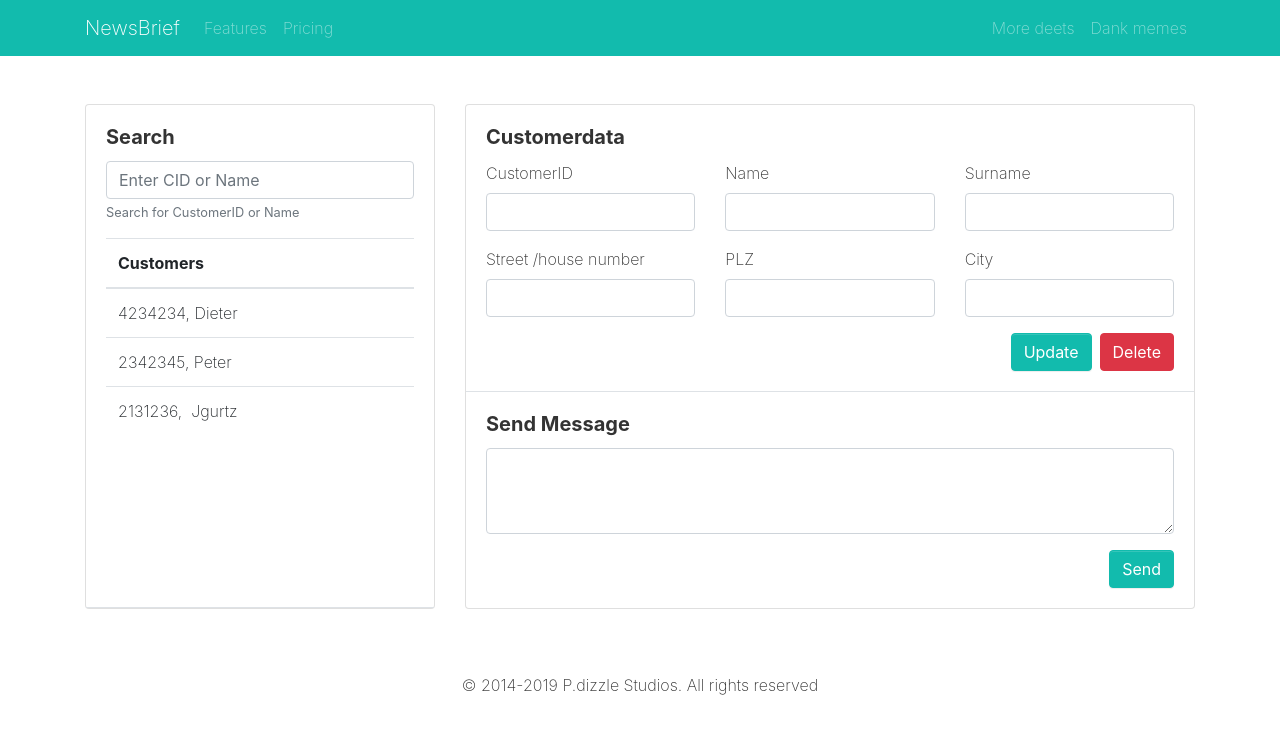
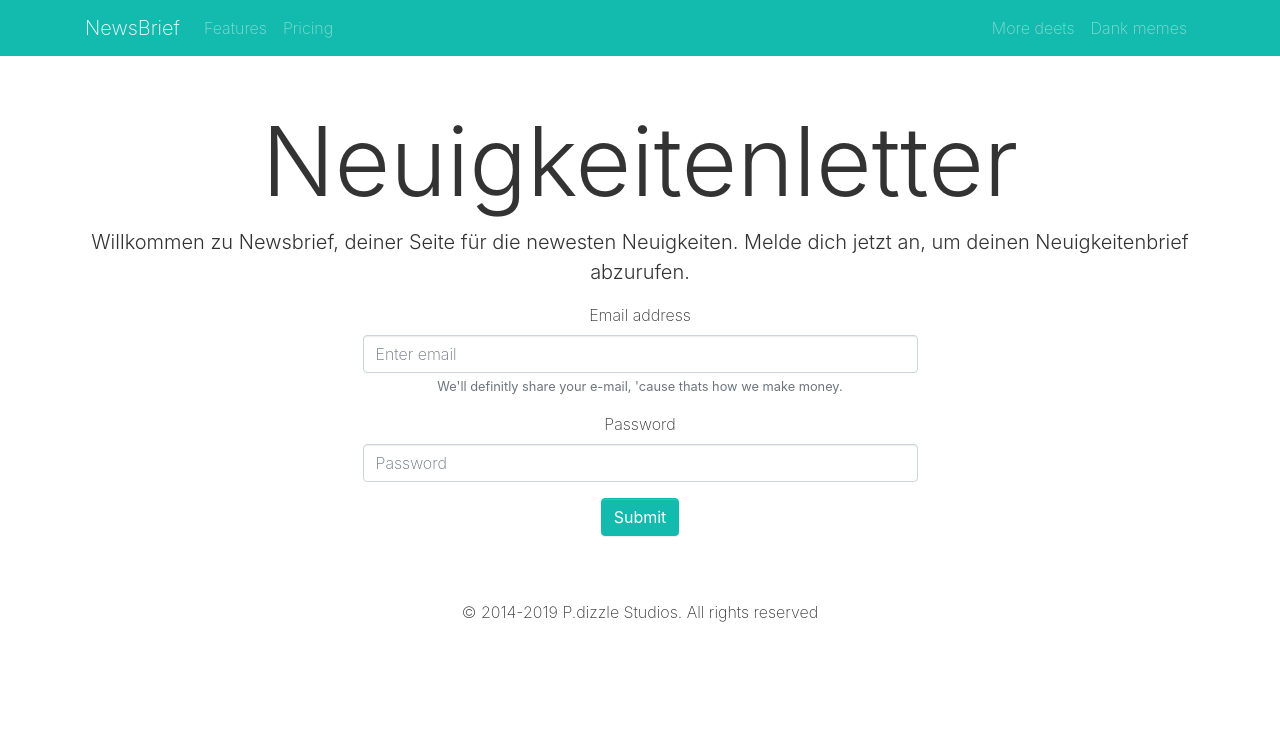
Before and after one commit to BenVae/NewsBrief, a React (Create React App) app: page / in a window 1280 px wide. Shown: the top 734 px of the page. Built offline with nearby package versions, Linux system fonts and the light colour scheme.

Commit message:
- renamed component to FetchNewsletter - added a component Landing

```diff
--- a/src/App.css
+++ b/src/App.css
@@ -133,3 +133,151 @@ body {
   border-top-right-radius: 0.25rem;
   border-bottom-right-radius: 0.25rem;
   border-bottom-left-radius: 0; }
+
+.form-control {
+  display: block;
+  width: 100%;
+  height: calc(1.5em + 0.75rem + 2px);
+  padding: 0.375rem 0.75rem;
+  font-size: 1rem;
+  font-weight: 200;
+  line-height: 1.5;
+  color: #495057;
+  background-color: #fff;
+  background-clip: padding-box;
+  border: 1px solid #ced4da;
+  border-radius: 0.25rem;
+  box-shadow: inset 0 1px 1px rgba(0, 0, 0, 0.075);
+  transition: border-color 0.15s ease-in-out, box-shadow 0.15s ease-in-out; }
+@media (prefers-reduced-motion: reduce) {
+  .form-control {
+    transition: none; } }
+.form-control::-ms-expand {
+  background-color: transparent;
+  border: 0; }
+.form-control:focus {
+  color: #495057;
+  background-color: #fff;
+  border-color: #5defe3;
+  outline: 0;
+  box-shadow: inset 0 1px 1px rgba(0, 0, 0, 0.075), 0 0 0 0.2rem rgba(18, 187, 173, 0.25); }
+.form-control:-ms-input-placeholder {
+  color: #6c757d;
+  opacity: 1; }
+.form-control::placeholder {
+  color: #6c757d;
+  opacity: 1; }
+.form-control:disabled, .form-control[readonly] {
+  background-color: #e9ecef;
+  opacity: 1; }
+
+select.form-control:focus::-ms-value {
+  color: #495057;
+  background-color: #fff; }
+
+.form-control-file,
+.form-control-range {
+  display: block;
+  width: 100%; }
+
+.col-form-label {
+  padding-top: calc(0.375rem + 1px);
+  padding-bottom: calc(0.375rem + 1px);
+  margin-bottom: 0;
+  font-size: inherit;
+  line-height: 1.5; }
+
+.col-form-label-lg {
+  padding-top: calc(0.5rem + 1px);
+  padding-bottom: calc(0.5rem + 1px);
+  font-size: 1.25rem;
+  line-height: 1.5; }
+
+.col-form-label-sm {
+  padding-top: calc(0.25rem + 1px);
+  padding-bottom: calc(0.25rem + 1px);
+  font-size: 0.875rem;
+  line-height: 1.5; }
+
+.form-control-plaintext {
+  display: block;
+  width: 100%;
+  padding-top: 0.375rem;
+  padding-bottom: 0.375rem;
+  margin-bottom: 0;
+  line-height: 1.5;
+  color: #333;
+  background-color: transparent;
+  border: solid transparent;
+  border-width: 1px 0; }
+.form-control-plaintext.form-control-sm, .form-control-plaintext.form-control-lg {
+  padding-right: 0;
+  padding-left: 0; }
+
+.form-control-sm {
+  height: calc(1.5em + 0.5rem + 2px);
+  padding: 0.25rem 0.5rem;
+  font-size: 0.875rem;
+  line-height: 1.5;
+  border-radius: 0.2rem; }
+
+.form-control-lg {
+  height: calc(1.5em + 1rem + 2px);
+  padding: 0.5rem 1rem;
+  font-size: 1.25rem;
+  line-height: 1.5;
+  border-radius: 0.3rem; }
+
+select.form-control[size], select.form-control[multiple] {
+  height: auto; }
+
+textarea.form-control {
+  height: auto; }
+
+.form-group {
+  margin-bottom: 1rem;
+}
+
+.form-text {
+  display: block;
+  margin-top: 0.25rem; }
+
+.form-row {
+  display: -ms-flexbox;
+  display: flex;
+  -ms-flex-wrap: wrap;
+  flex-wrap: wrap;
+  margin-right: -5px;
+  margin-left: -5px; }
+.form-row > .col,
+.form-row > [class*="col-"] {
+  padding-right: 5px;
+  padding-left: 5px; }
+
+.form-check {
+  position: relative;
+  display: block;
+  padding-left: 1.25rem; }
+
+.form-check-input {
+  position: absolute;
+  margin-top: 0.3rem;
+  margin-left: -1.25rem; }
+.form-check-input:disabled ~ .form-check-label {
+  color: #6c757d; }
+
+.form-check-label {
+  margin-bottom: 0; }
+
+.form-check-inline {
+  display: -ms-inline-flexbox;
+  display: inline-flex;
+  -ms-flex-align: center;
+  align-items: center;
+  padding-left: 0;
+  margin-right: 0.75rem; }
+.form-check-inline .form-check-input {
+  position: static;
+  margin-top: 0;
+  margin-right: 0.3125rem;
+  margin-left: 0; }
--- /dev/null
+++ b/src/components/index/Landing.js
@@ -0,0 +1,44 @@
+import React, {Component} from 'react';
+
+
+class Landing extends Component {
+    render() {
+        return (
+            <div className="py-5">
+                <div className="container">
+                    <div className="row">
+                        <div className="col-md-12">
+                            <h1 className="display-1 text-center">Neuigkeitenletter</h1>
+                            <div className="row">
+                                <div className="col-md-12">
+                                    <p className="lead text-center">Willkommen zu Newsbrief, deiner Seite für die
+                                        newesten Neuigkeiten.
+                                        Melde dich jetzt an, um deinen Neuigkeitenbrief abzurufen.</p>
+                                </div>
+                            </div>
+                            <div className="row">
+                                <div className="col-md-12 text-center">
+                                    <form className="">
+                                        <div className="form-group"><label>Email address</label>
+                                            <input type="email" className="form-control w-50 mx-auto" placeholder="Enter email" required="required">
+                                            </input>
+                                            <small className="form-text text-muted">We'll definitly share your e-mail, 'cause thats how we make money.</small>
+                                            </div>
+                                        <div className="form-group"><label>Password</label>
+                                            <input type="password" className="form-control w-50 mx-auto" placeholder="Password" required="required">
+                                            </input>
+                                        </div>
+                                        <button type="submit" className="btn btn-primary">Submit</button>
+                                    </form>
+                                </div>
+                            </div>
+                        </div>
+                    </div>
+                </div>
+            </div>
+        )
+    }
+}
+
+
+export default Landing;
--- a/src/components/newsletter/fetchNewsletter.js
+++ b/src/components/newsletter/FetchNewsletter.js
@@ -1,7 +1,7 @@
 import React, {Component} from 'react';
 
 
-class fetchNewsletter extends Component {
+class FetchNewsletter extends Component {
     render() {
         return (
             <div className="py-5">
@@ -54,4 +54,4 @@ class fetchNewsletter extends Component {
 }
 
 
-export default fetchNewsletter;
+export default FetchNewsletter;
--- a/src/components/route/Routes.js
+++ b/src/components/route/Routes.js
@@ -2,15 +2,17 @@ import React, { Component } from 'react';
 import App from '../../App';
 import Message from '../../components/message/Message'
 import { BrowserRouter, Route } from 'react-router-dom';
-import fetchNewsletter from "../newsletter/fetchNewsletter";
+import FetchNewsletter from "../newsletter/FetchNewsletter";
+import Landing from "../index/Landing";
 
 class Routes extends Component {
     render() {
         return (
             <BrowserRouter>
-            <Route path="/" exact component={Message} />
+            <Route path="/" exact component={Landing} />
+            <Route path="/landing" component={Landing} />
             <Route path="/test" component={App} />
-            <Route path="/fetchNewsletter" component={fetchNewsletter} />
+            <Route path="/fetchNewsletter" component={FetchNewsletter} />
             </BrowserRouter>
         )
     }
```
